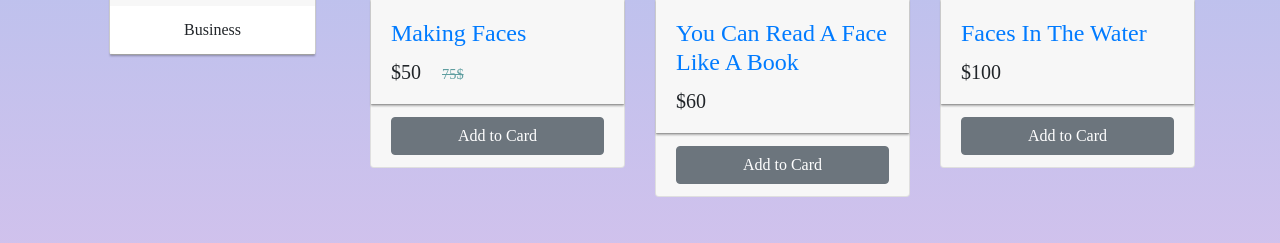
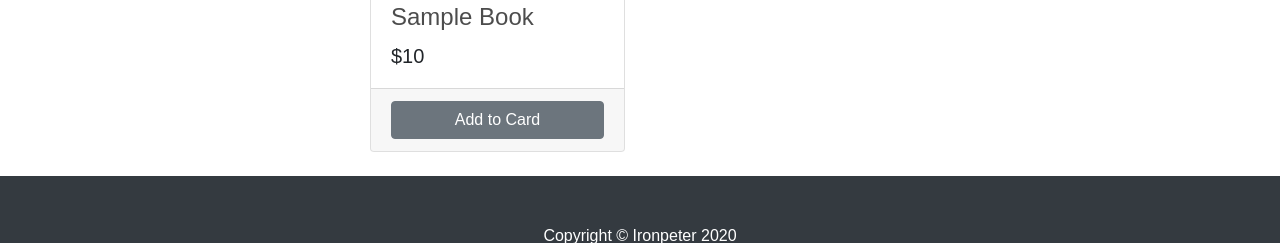
Before and after one commit to IronWael/bookAddiction-frontOffice, a PHP site: page /home.php in a window 1280 px wide. Shown: the part 358-601 px from the top of the page. Run offline with PHP 8.4, Linux system fonts and the light colour scheme; tables that the repository leaves empty or names only in its code hold one stand-in row (values such as "Sample post"); grey boxes marked "Sample" are stand-in pictures; some libraries are stand-ins or nearby versions.

Commit message:
Liaison du home.php à la base

```diff
--- a/backOffice/assets/css/styleDashbord.css
+++ b/backOffice/assets/css/styleDashbord.css
@@ -4,11 +4,17 @@ body,html {
     overflow: hidden;
     overflow-x: hidden !important;
 }
+img{
+    height: 260px;
+}
 a:hover {color: #b48619 !important;}
 a{
     text-decoration: none !important;
     color : white;
 
+}
+.card a {
+  color:  rgba(0,0,0,0.7);
 }
 .container .link a{
     color : rgba(0,0,0,0.7);
--- a/backOffice/views/home.php
+++ b/backOffice/views/home.php
@@ -4,6 +4,16 @@ session_start();
 if (isset($_SESSION['email']) || !empty($_SESSION['email'])) {
     header('location:admins/dashboard.php');
 }
+
+include "../configdb/db_connector.php";
+include "../models/category.php";
+include "../models/author.php";
+include "../models/book.php";
+$base = connect_to_db();
+$data1 = Category::getAll();
+$data2 = Author::getAll();
+$data3 = Book::getAll();
+
 ?>
 <!DOCTYPE html>
 <html lang="en">
@@ -13,47 +23,36 @@ if (isset($_SESSION['email']) || !empty($_SESSION['email'])) {
 <meta http-equiv="X-UA-Compatible" content="ie=edge">
 <link rel="stylesheet" href="https://cdnjs.cloudflare.com/ajax/libs/twitter-bootstrap/4.4.1/css/bootstrap.min.css">
 <link rel="stylesheet" href="https://cdnjs.cloudflare.com/ajax/libs/font-awesome/5.11.2/css/all.min.css">
-<link rel="stylesheet" href="../assets/css/styleHome.css">
+<link rel="stylesheet" href="../assets/css/styleDashbord.css">
 <title>Title</title>
 </head>
 <body>
 
-<!--<a href="admins/register.php" class="btn btn-primary">Register</a>
-<a href="admins/login.php" class="btn btn-info">Login</a>-->
+    <!--<a href="admins/register.php" class="btn btn-primary">Register</a>
+    <a href="admins/login.php" class="btn btn-info">Login</a>-->
 
-<nav>
+    <nav class="navbar navbar-expand-lg navbar-dark py-1 py-md-2  text-capitalize w-100 bg">
+        <a class="navbar-brand ml-lg-5 ml-sm-0" href="../home.php" data-page="page01">BookAddiction</a>
+        <div class="container-md">
+            <div class="collapse navbar-collapse col-xs-12" id="nav-mobile">
+                <ul class="navbar-nav ml-md-auto">
 
-        <div class="navbar-nav bg-img">
-            <div id="navb">
-                <div class="topnav">
+                    <li class="nav-item">
                     <a href="home.php">Home</a>
-                    <a href="admins/register.php">Sign In</a>
-                    <a href="admins/login.php">Sign Up</a>
-                </div>
+                    </li>
+                    <li class="nav-item mx-2">
+                    <a href="admins/login.php">Sign In</a>
+                    </li>
+                    <li class="nav-item">
+                    <a href="admins/register.php">Sign Up</a>
+                    </li>
+
+                </ul>
             </div>
+        </div>
 
+    </nav>
 
-
-            <ul class="navbar-nav ml-md-auto">
-
-                <li class="nav-item">
-
-                    <a class="nav-item nav-link  mr-md-2" href="#" id="bd-versions" data-toggle="dropdown"
-                        aria-haspopup="true" aria-expanded="false">
-
-                        <a class="nav-link" href="basket.html">
-
-                            <img id="basket" src="../images/basket.png">
-                            Basket
-
-
-                            <span id="shopcartnbr" class="badge badge-primary">0</span>
-                        </a>
-                    </a>
-                </li>
-            </ul>
-        </div>
-    </nav>
 
 
     <div class="container">
@@ -62,34 +61,31 @@ if (isset($_SESSION['email']) || !empty($_SESSION['email'])) {
             <div class="col-md-3 my-4">
                 <h1 class="my-4 mx-4">Categories</h1>
                 <div class="card mx-4">
-                    <ul class="list-group list-group-flush categories">
-                        <li class="list-group-item text-center">
-                            <a onclick="filterBooks('books')"> All Books </a>
+                    <ul class="list-group list-group-flush categories text-capitalize">
+                    <?php while($category = $data1->fetchObject()){ ?>
+                        <li class="list-group-item text-center my-2">
+                            <a onclick="filterBooks('computing')"> <?php echo $category->name; ?> </a>
                         </li>
-                        <li class="list-group-item text-center my-2">
-                            <a onclick="filterBooks('computing')"> Computing </a>
-                        </li>
-                        <li class="list-group-item text-center">
-                            <a onclick="filterBooks('biography')"> Biography </a>
-                        </li>
-                        <li class="list-group-item text-center mt-2">
-                            <a onclick="filterBooks('business')"> Business </a>
-                        </li>
+                        <?php } ?>
                     </ul>
                 </div>
             </div>
 
             <div class="col-md-9">
                 <div class="row">
+                <?php while($book = $data3->fetchObject()){ ?>
                     <div class="books computing col-md-4 my-4">
                         <div class="card">
                             <a href="" class="text-center">
-                                <img src="../images/image1.jpg" class="card-img-top" alt="..."></a>
+                            <img class="img card-img-top"
+                                                    src="../assets/images/books/<?php echo $book->image;?>"
+                                                    alt="<?php echo $book->image;?>">
+                            </a>
                             <div class="card-body">
-                                <h4 class="card-title">
-                                    <a href=""> Making Faces </a>
+                                <h4 class="card-title text-capitalize">
+                                    <a href=""> <?php echo $book->name; ?> </a>
                                 </h4>
-                                <h5 class="card-text">$50 <span class="solde">75$</span></h5>
+                                <h5 class="card-text">$<?php echo $book->price; ?></h5>
                             </div>
                             <div class="card-footer">
                                 <button type="button" onclick="addToCart('Making Faces')" data-toggle="modal"
@@ -97,100 +93,8 @@ if (isset($_SESSION['email']) || !empty($_SESSION['email'])) {
 
                             </div>
                         </div>
-                    </div>
-
-                    <div class="books computing col-md-4 my-4">
-                        <div class="card">
-                            <a href="" class="text-center">
-                                <img src="../images/image2.jpg" class="card-img-top" alt="..."></a>
-                            <div class="card-body">
-                                <h4 class="card-title">
-                                    <a href=""> You Can Read A Face Like A Book </a>
-                                </h4>
-                                <h5 class="card-text">$60 </h5>
-                            </div>
-                            <div class="card-footer">
-                                <button type="button" onclick="addToCart('You Can Read A Face Like A Book')"
-                                    data-toggle="modal" data-target="#exampleModal"
-                                    class="btn btn-secondary btn-block">Add to Card</button>
-
-                            </div>
                         </div>
-                    </div>
-
-                    <div class="books biography col-md-4 my-4">
-                        <div class="card">
-                            <a href="" class="text-center">
-                                <img src="../images/image3.jpg" class="card-img-top" alt="..."></a>
-                            <div class="card-body">
-                                <h4 class="card-title">
-                                    <a href=""> Faces In The Water </a>
-                                </h4>
-                                <h5 class="card-text">$100</h5>
-                            </div>
-                            <div class="card-footer">
-                                <button type="button" onclick="addToCart('Faces In The Water')" data-toggle="modal"
-                                    data-target="#exampleModal" class="btn btn-secondary btn-block">Add to Card</button>
-
-                            </div>
-                        </div>
-                    </div>
-
-                    <div class="books biography col-md-4 my-4">
-                        <div class="card">
-                            <a href="" class="text-center">
-                                <img src="../images/image4.jpg" class="card-img-top" alt="..."></a>
-                            <div class="card-body">
-                                <h4 class="card-title">
-                                    <a href=""> Shapes, Shades And Faces </a>
-                                </h4>
-                                <h5 class="card-text">$80</h5>
-                            </div>
-                            <div class="card-footer">
-                                <button type="button" onclick="addToCart('Shapes, Shades And Faces')"
-                                    data-toggle="modal" data-target="#exampleModal"
-                                    class="btn btn-secondary btn-block">Add to Card</button>
-
-                            </div>
-                        </div>
-                    </div>
-
-                    <div class="books business col-md-4 my-4">
-                        <div class="card">
-                            <a href="" class="text-center">
-                                <img src="../images/image5.jpg" class="card-img-top" alt="..."></a>
-                            <div class="card-body">
-                                <h4 class="card-title">
-                                    <a href=""> Baby Faces </a>
-                                </h4>
-                                <h5 class="card-text">$90</h5>
-                            </div>
-                            <div class="card-footer">
-                                <button type="button" onclick="addToCart('Baby Faces')" data-toggle="modal"
-                                    data-target="#exampleModal" class="btn btn-secondary btn-block">Add to Card</button>
-
-                            </div>
-                        </div>
-                    </div>
-
-                    <div class="books business col-md-4 my-4">
-                        <div class="card">
-                            <a href="" class="text-center">
-                                <img src="../images/image6.jpg" class="card-img-top" alt="..."></a>
-                            <div class="card-body">
-                                <h4 class="card-title">
-                                    <a href=""> Temple Of A Thousand Faces </a>
-                                </h4>
-                                <h5 class="card-text">$100</h5>
-                            </div>
-                            <div class="card-footer">
-                                <button type="button" onclick="addToCart('Temple Of A Thousand Faces')"
-                                    data-toggle="modal" data-target="#exampleModal"
-                                    class="btn btn-secondary btn-block">Add to Card</button>
-
-                            </div>
-                        </div>
-                    </div>
+                    <?php } ?>
                 </div>
 
             </div>
@@ -204,7 +108,7 @@ if (isset($_SESSION['email']) || !empty($_SESSION['email'])) {
     <footer class="py-5 bg-dark">
         <div class="container">
             <p class="text-center text-white">
-                copyright &copy; Ironpeter 2020
+                Copyright &copy; Ironpeter 2020
             </p>
             <!--<a href="#home" class="scroll to-Top"> GO TO TOP!</a>-->
         </div>
```
